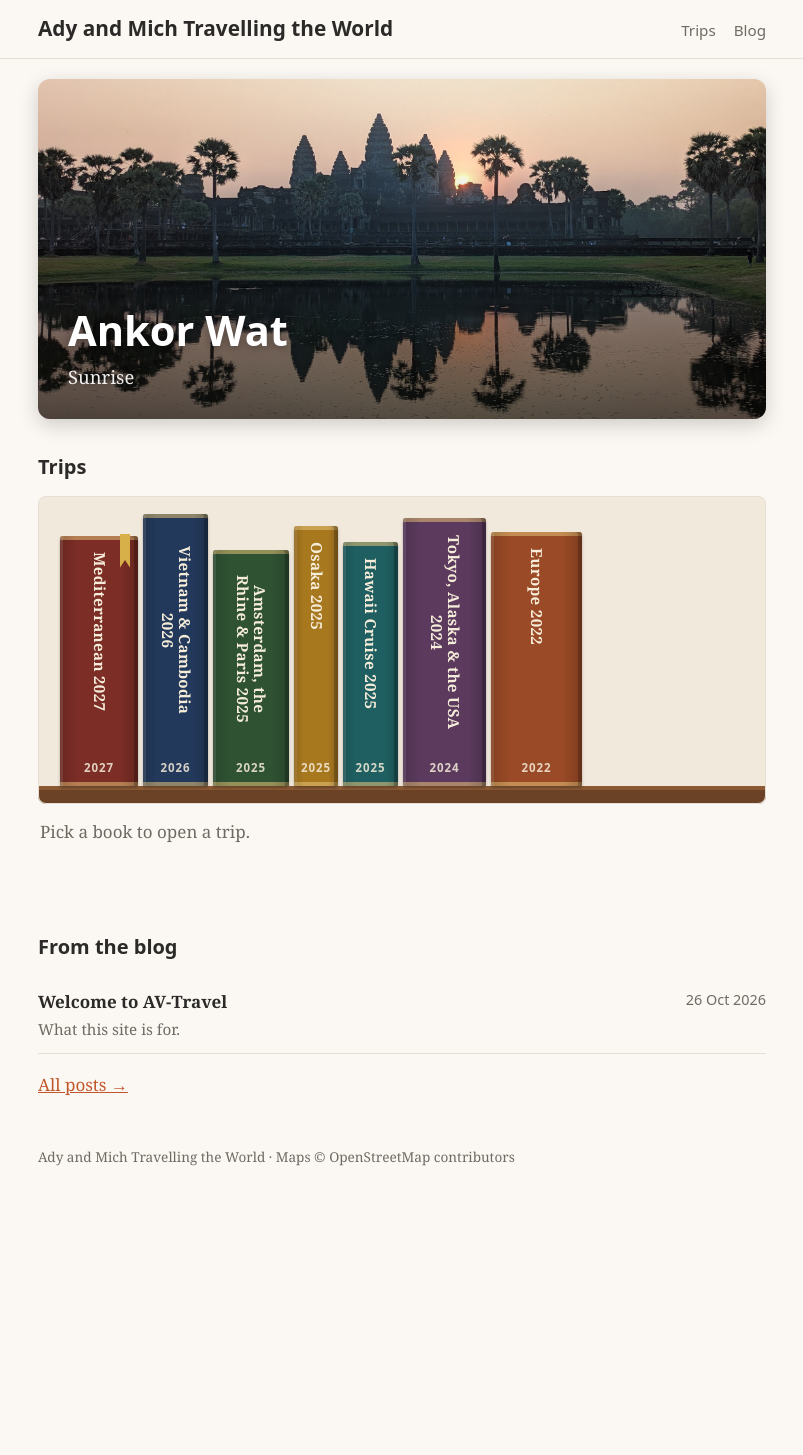
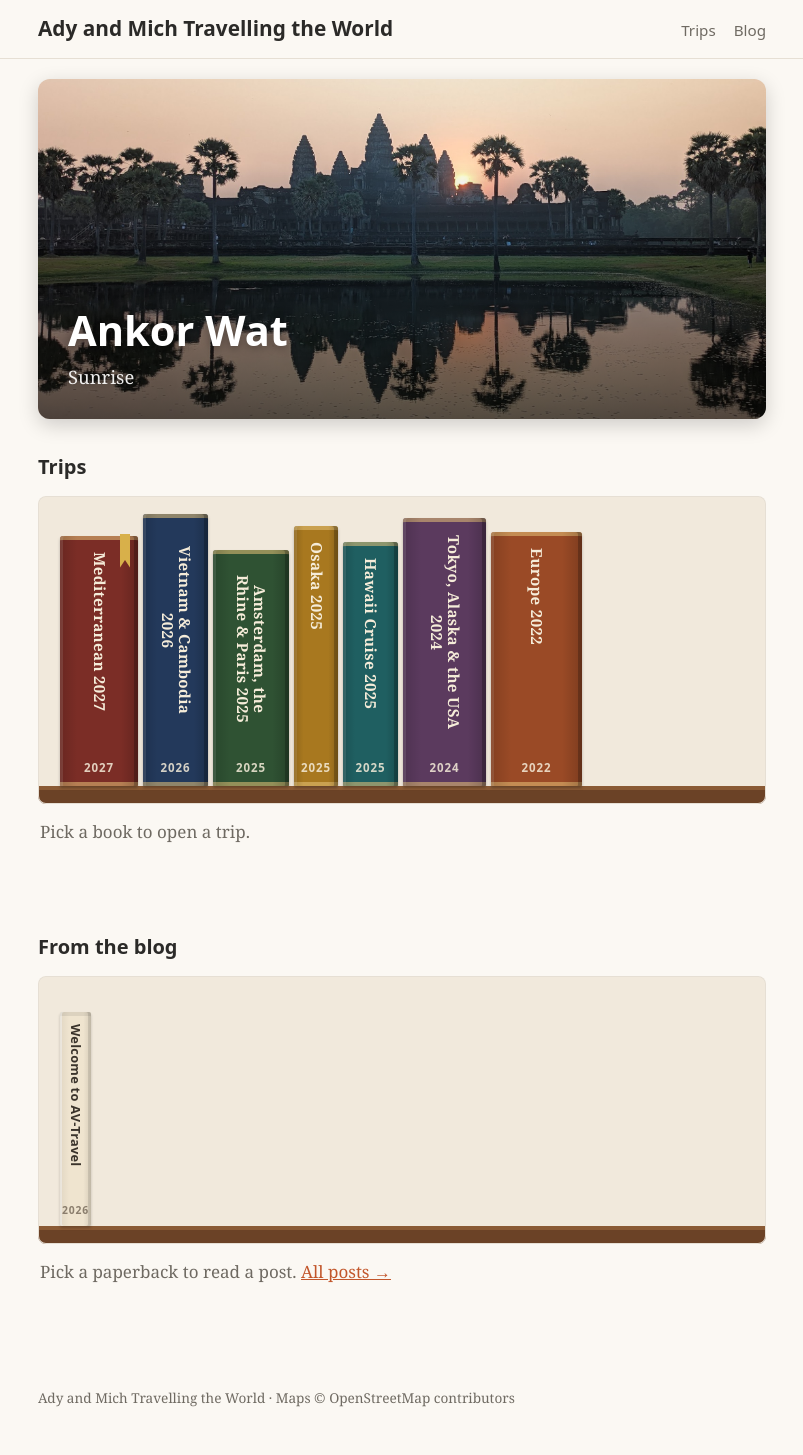
Before and after one commit to adrianv66/av-travel, a Jekyll site: the page built from index.html, in a window 1280 px wide. Shown: the whole page, without its empty margins (238-1041 px from the left). Built offline with Jekyll 4.4.1, drawn with Linux system fonts in a browser that asks for light colours; before the commit the page ends 1214 px from its top, so only the background shows below that.

Commit message:
Blog Shelf

```diff
--- a/assets/style.css
+++ b/assets/style.css
@@ -209,3 +209,27 @@ h2 { font-size: 1.25rem; margin-top: 36px; }
   .hero-text { padding: 20px; }
   .hero-text h1 { font-size: 1.9rem; }
 }
+
+/* ---- Paperback shelf (front page blog posts) ---- */
+.bookshelf.paperbacks { --row: 250px; }
+.book.paperback {
+  color: #3a332b;
+  padding: 12px 0 10px;
+  border-radius: 2px;
+  box-shadow:
+    inset 2px 0 0 rgba(255,255,255,.5),
+    inset -3px 0 0 rgba(0,0,0,.10),
+    inset 0 8px 0 -4px rgba(0,0,0,.08),
+    0 2px 3px rgba(0,0,0,.2);
+}
+.book.paperback::before { background: linear-gradient(90deg, rgba(0,0,0,.06), transparent 30%, transparent 75%, rgba(0,0,0,.1)); }
+.book.paperback:hover, .book.paperback:focus-visible {
+  box-shadow: inset 2px 0 0 rgba(255,255,255,.5), inset -3px 0 0 rgba(0,0,0,.10), 0 12px 16px rgba(0,0,0,.25);
+}
+.book.paperback .book-title { font: 600 .8rem/1.15 system-ui, sans-serif; max-height: calc(var(--h) - 56px); }
+.book.paperback .book-year { font-size: .65rem; color: #7a6d5d; }
+@media (max-width: 520px) {
+  .bookshelf.paperbacks { --row: 220px; }
+  .book.paperback { height: calc(var(--h) - 20px); }
+  .book.paperback .book-title { max-height: calc(var(--h) - 80px); }
+}
--- a/index.html
+++ b/index.html
@@ -48,42 +48,56 @@ layout: default
     </div>
     {% endfor %}
   </div>
-  <p class="shelf-caption" id="shelf-caption" aria-live="polite">Pick a book to open a trip.</p>
-  <script>
-    (function () {
-      var cap = document.getElementById('shelf-caption');
-      if (!cap) return;
+  <p class="shelf-caption" data-caption aria-live="polite">Pick a book to open a trip.</p>
+</section>
+
+{% assign blog_posts = site.categories.blog %}
+{% if blog_posts and blog_posts.size > 0 %}
+{% assign paper_colors = "#efe4cf,#dfe7df,#e9dcd2,#dde3ec,#f1e6c4,#e6dbe6" | split: "," %}
+{% assign paper_heights = "214,226,206,220,210,230" | split: "," %}
+<section id="blog">
+  <h2>From the blog</h2>
+  <div class="bookshelf paperbacks">
+    {% for post in blog_posts limit: 24 %}
+    {%- assign i = forloop.index0 | modulo: 6 -%}
+    {%- assign words = post.content | number_of_words -%}
+    {%- assign spine_w = words | divided_by: 40 | plus: 30 -%}
+    {%- if spine_w > 54 %}{% assign spine_w = 54 %}{% endif -%}
+    {%- capture post_date %}{{ post.date | date: "%-d %b %Y" }}{% endcapture -%}
+    <div class="book-slot">
+      <a class="book paperback" href="{{ post.url | relative_url }}"
+         style="--spine: {{ post.spine_color | default: paper_colors[i] }}; --h: {{ paper_heights[i] }}px; --w: {{ spine_w }}px;"
+         aria-label="{{ post.title }}, {{ post_date }}"
+         data-title="{{ post.title | escape }}"
+         data-dates="{{ post_date }}"
+         data-summary="{{ post.summary | escape }}">
+        <span class="book-title">{{ post.title }}</span>
+        <span class="book-year">{{ post.date | date: "%Y" }}</span>
+      </a>
+    </div>
+    {% endfor %}
+  </div>
+  <p class="shelf-caption" data-caption aria-live="polite">Pick a paperback to read a post. <a href="{{ '/blog/' | relative_url }}">All posts →</a></p>
+</section>
+{% endif %}
+
+<script>
+  (function () {
+    function esc(s) { var d = document.createElement('div'); d.textContent = s || ''; return d.innerHTML; }
+    document.querySelectorAll('.bookshelf').forEach(function (shelf) {
+      var cap = shelf.nextElementSibling;
+      if (!cap || !cap.hasAttribute('data-caption')) return;
       var initial = cap.innerHTML;
-      function esc(s) { var d = document.createElement('div'); d.textContent = s || ''; return d.innerHTML; }
       function show(b) {
         cap.innerHTML = '<strong>' + esc(b.dataset.title) + '</strong> · ' + esc(b.dataset.dates) +
           (b.dataset.summary ? '<br><span>' + esc(b.dataset.summary) + '</span>' : '') +
           (b.dataset.count ? '<br><span class="shelf-count">' + esc(b.dataset.count) + '</span>' : '');
       }
-      document.querySelectorAll('.book').forEach(function (b) {
+      shelf.querySelectorAll('.book').forEach(function (b) {
         b.addEventListener('mouseenter', function () { show(b); });
         b.addEventListener('focus', function () { show(b); });
       });
-      document.querySelector('.bookshelf').addEventListener('mouseleave', function () { cap.innerHTML = initial; });
-    })();
-  </script>
-</section>
-
-{% assign blog_posts = site.categories.blog %}
-{% if blog_posts and blog_posts.size > 0 %}
-<section>
-  <h2>From the blog</h2>
-  <ul class="post-list">
-    {% for post in blog_posts limit: 3 %}
-    <li>
-      <a href="{{ post.url | relative_url }}">
-        <span class="post-title">{{ post.title }}</span>
-        <span class="post-date">{{ post.date | date: "%-d %b %Y" }}</span>
-        {% if post.summary %}<span class="post-summary">{{ post.summary }}</span>{% endif %}
-      </a>
-    </li>
-    {% endfor %}
-  </ul>
-  <p><a href="{{ '/blog/' | relative_url }}">All posts →</a></p>
-</section>
-{% endif %}
+      shelf.addEventListener('mouseleave', function () { cap.innerHTML = initial; });
+    });
+  })();
+</script>
```
